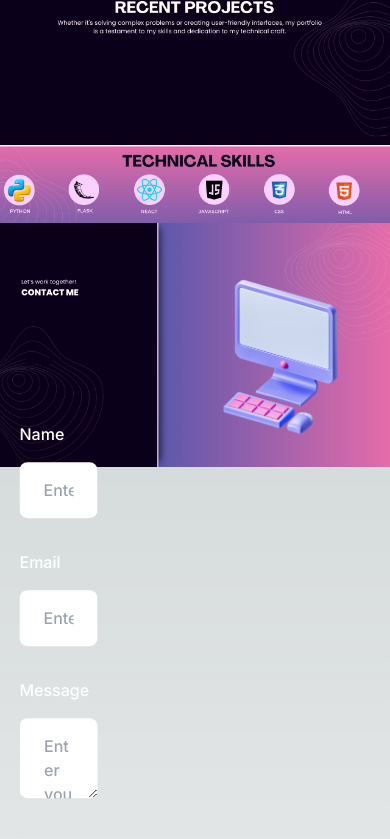
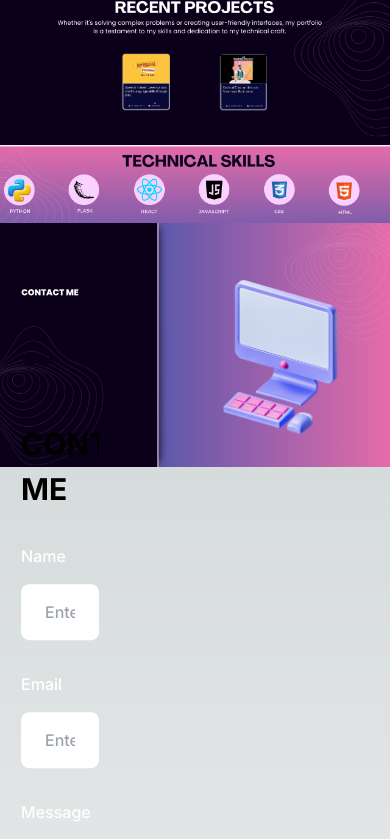
Before and after one commit to AaronNewTech/portfolio, a Next.js app: page / in a window 390 px wide. Shown: the part 800-1639 px from the top of the page. Built offline with nearby package versions, Linux system fonts and the light colour scheme.

Commit message:
fixed project button scaling via media query

```diff
--- a/app/contactform.jsx
+++ b/app/contactform.jsx
@@ -49,12 +49,13 @@ const ContactForm = () => {
     )
   }
   return (
-    <div className='xl:mt-12 xl:flex-row flex-col-reverse flex gap-10 overflow-hidden'>
+    <div id='contact-form' className='xl:mt-12 xl:flex-row flex-col-reverse flex gap-10 overflow-hidden'>
 
-        <form
+        <form id='form'
         ref={formRef}
         onSubmit={handleSubmit}
         className='mt-12 flex flex-col gap-8'>
+          <h1 id='contact-text'>CONTACT ME</h1>
           <label className='flex flex-col'>
             <span className='text-white font-medium mb-4'>Name</span>
             <input
--- a/app/page.tsx
+++ b/app/page.tsx
@@ -60,22 +60,22 @@ export default function Home() {
 
         <div className="project-links">
           <div>
-            <Link href="https://www.loom.com/share/41e418e86c974b9385b94bf251bba392">
+            {/* <Link href="https://www.loom.com/share/41e418e86c974b9385b94bf251bba392"> */}
               <img
                 id="speech-trainer-icon"
                 src="/images/homepage2/13.png"
                 alt="speech-trainer-project"
               />
-            </Link>
+            {/* </Link> */}
           </div>
           <div>
-            <Link href="https://www.loom.com/share/38c4a54a33fa4ffc826e04214d7fbd3d">
+            {/* <Link href="https://www.loom.com/share/38c4a54a33fa4ffc826e04214d7fbd3d"> */}
               <img
                 id="cocktail-creator-icon"
                 src="/images/homepage2/14.png"
                 alt="cocktail-creator-project"
               />
-            </Link>
+            {/* </Link> */}
           </div>
         </div>
 
@@ -114,7 +114,8 @@ export default function Home() {
       </div>
 
       <div className="homepage-5">
-        <div id="contact-form">
+        <div className="contact-container">
+          <div>
             <ContactForm />
           </div>
           <img id="contact-me" src="/images/contact/22.png" />
@@ -124,6 +125,7 @@ export default function Home() {
               src="/images/contact/26.png"
               alt="computer image"
             />
+          </div>
         </div>
       </div>
 
--- a/app/styles.css
+++ b/app/styles.css
@@ -42,17 +42,62 @@
   position: relative;
 } */
 
+#contact-text {
+  font-size: 30px;
+  font-weight: bolder;
+}
+
 #contact-form {
-  width: 20%;
-  transform: translateX(25%) translateY(30%);
+  max-width: 20%; /* Change to max-width */
+  width: 100%; /* Add width 100% to fill the container */
+  max-height: 100%;
+  height: 100%;
   position: absolute;
+  transform: translateX(35%) translateY(23%);
   z-index: 4;
 }
 
+#form {
+  max-width: 100%;
+  max-height: 100%;
+}
+
+@media screen and (max-width: 1500px) {
+  /* #form, */
+  #contact-form {
+    width: 80%;
+    display: flex;
+
+    justify-content: space-around;
+    transform: translateX(30%) translateY(20%);
+  }
+}
+
+@media screen and (max-width: 1400px) {
+  #contact-form {
+    width: 70%;
+    display: flex;
+
+    justify-content: space-around;
+    transform: translateX(20%) translateY(10%);
+  }
+}
+
+@media screen and (max-width: 1200px) {
+  #contact-form {
+    width: 50%;
+    display: flex;
+
+    justify-content: space-around;
+    transform: translateX(27%) translateY(5%);
+  }
+}
+
 #contact-computer {
-  width: 30%;
+  max-width: 30%; /* Change to max-width */
+  width: 100%; /* Add width 100% to fill the container */
+  position: absolute;
   transform: translateX(190%) translateY(-120%);
-  position: absolute;
 }
 
 .technologies {
@@ -68,7 +113,12 @@
   max-width: 100%;
 }
 
-#python-logo, #flask-logo, #react-logo, #javascript-logo, #css-logo, #html-logo {
+#python-logo,
+#flask-logo,
+#react-logo,
+#javascript-logo,
+#css-logo,
+#html-logo {
   max-width: 60%;
 }
 
@@ -78,15 +128,52 @@
   display: flex;
   position: absolute;
   justify-content: space-around;
-  transform: translateX(0%) translateY(-250%);
+  transform: translateX(0%) translateY(-280%);
 }
 
 .project-links img {
   max-width: 100%;
 }
 
-#speech-trainer-icon, #cocktail-creator-icon {
+#speech-trainer-icon,
+#cocktail-creator-icon {
   max-width: 100%;
+}
+
+@media screen and (max-width: 1700px) {
+  .project-links,
+  #speech-trainer-icon,
+  #cocktail-creator-icon {
+    width: 80%;
+    display: flex;
+
+    justify-content: space-around;
+    transform: translateX(10%) translateY(-130%);
+  }
+}
+
+@media screen and (max-width: 1300px) {
+  .project-links,
+  #speech-trainer-icon,
+  #cocktail-creator-icon {
+    width: 70%;
+    display: flex;
+
+    justify-content: space-around;
+    transform: translateX(20%) translateY(-120%);
+  }
+}
+
+@media screen and (max-width: 958px) {
+  .project-links,
+  #speech-trainer-icon,
+  #cocktail-creator-icon {
+    width: 50%;
+    display: flex;
+
+    justify-content: space-around;
+    transform: translateX(50%) translateY(-150%);
+  }
 }
 
 /* .about-me-section {
```
Also changed, not shown: public/images/contact/22.png. Lines whose indentation alone changed are shown as unchanged.
